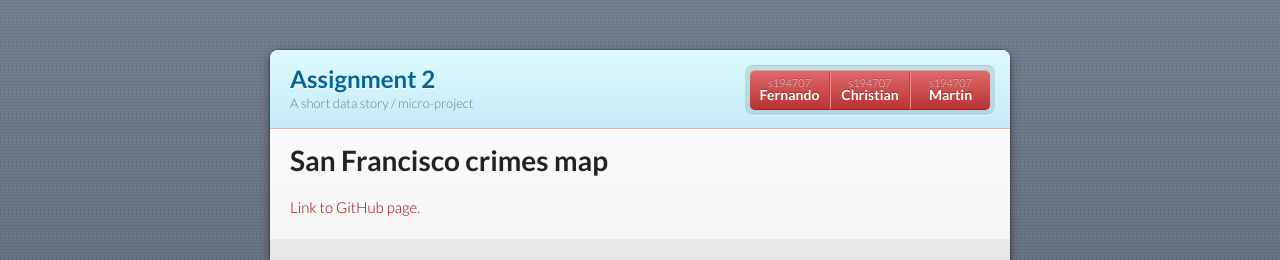
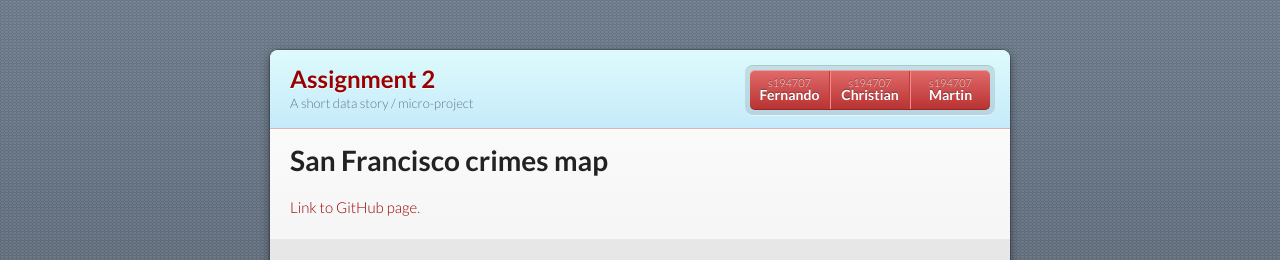
Before and after one commit to kocation/kocation.github.io, a Jekyll site: the page built from index.md, in a window 1280 px wide. Shown: the top 260 px of the page. Built offline with Jekyll 4.4.1, drawn with Linux system fonts in a browser that asks for light colours; our own code applies the rules of GitHub Pages for plain Markdown files.

Commit message:
Update jekyll-theme-modernist.scss

```diff
--- a/_sass/jekyll-theme-modernist.scss
+++ b/_sass/jekyll-theme-modernist.scss
@@ -57,7 +57,7 @@ header {
     padding:0;
     font-size:24px;
     line-height:1.2;
-    color:#069;
+    color:rgb(153, 0, 0);
     text-shadow:rgba(#fff, 0.9) 0 1px 0;
   }
 
```
